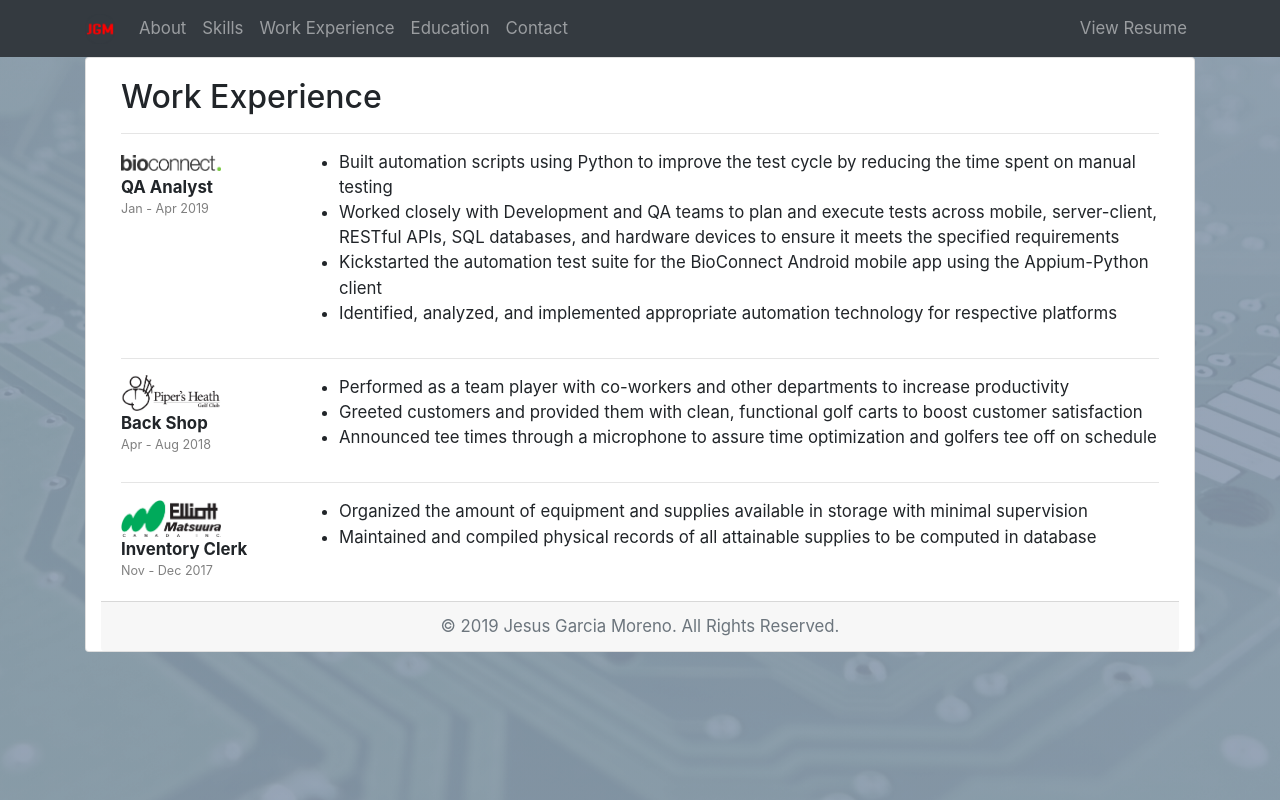
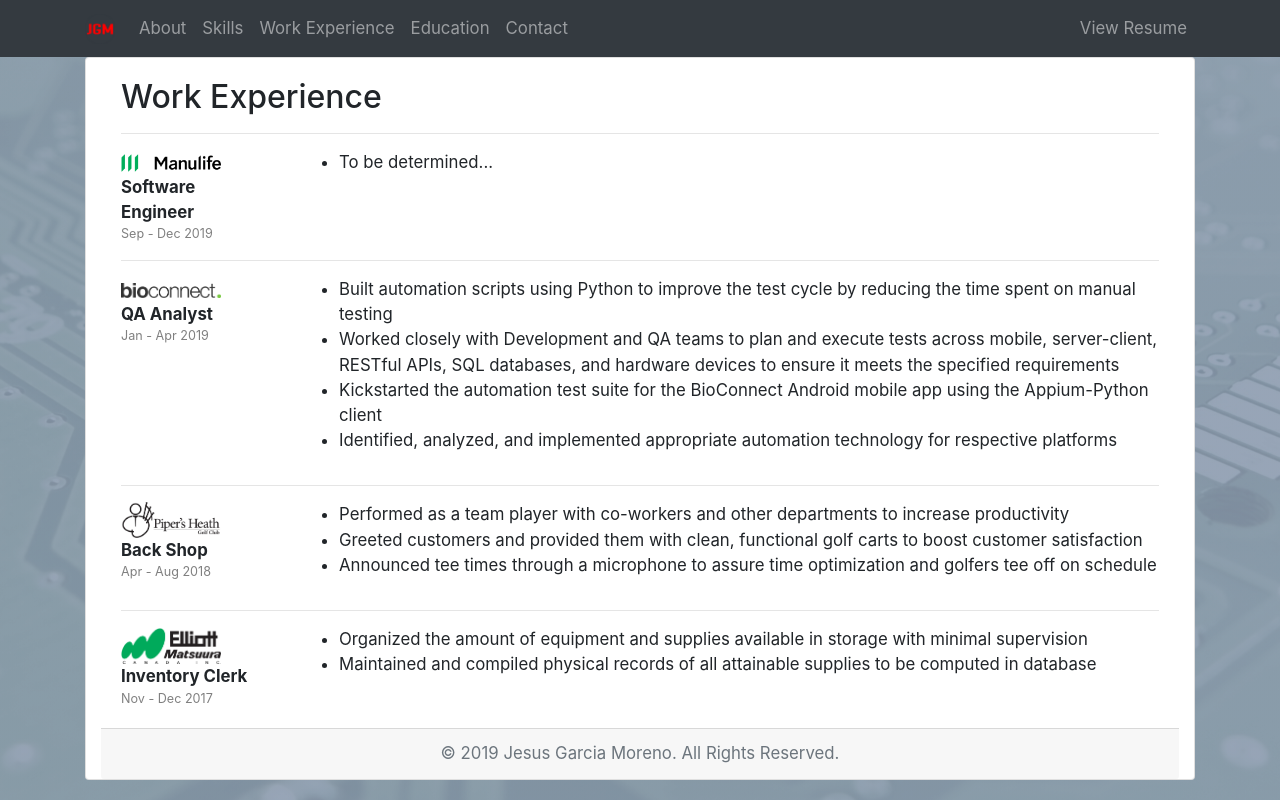
Before and after one commit to gmjesus/Personal_website, a React (Create React App) app: page /work in a window 1280 px wide. Built offline with nearby package versions, Linux system fonts and the light colour scheme.

Commit message:
Added manulife in work exp

```diff
--- a/src/Components/Work.js
+++ b/src/Components/Work.js
@@ -4,6 +4,7 @@
 import bioconnect from '../Images/bioconnect.png';
 import pipers from '../Images/pipers.jpg';
 import elliott from '../Images/elliott.png';
+import manulife from '../Images/manulife.png';
 
 function Work() {
   return (
@@ -11,6 +12,23 @@
       <Card className="container" id="work">
         <Card.Body>
           <Card.Title as="h2">Work Experience</Card.Title>
+          <hr />
+          <Row>
+            <Col xs={4} sm={2}>
+              <div>
+                <a href="https://manulife.ca/" target="_blank" rel="noopener noreferrer"><Image src={manulife} style={{width: '100px'}}/></a>
+                <div><strong>Software Engineer</strong></div>
+                <div style={{color: 'gray', fontSize: '0.75em'}}>Sep - Dec 2019</div>
+              </div>
+            </Col>
+            <Col xs={8} sm={10}>
+              <div>
+                <ul>
+                  <li>To be determined...</li>
+                </ul>
+              </div>
+            </Col>
+          </Row>
           <hr />
           <Row>
             <Col xs={4} sm={2}>
```
Also changed, not shown: src/Images/manulife.png (added).
